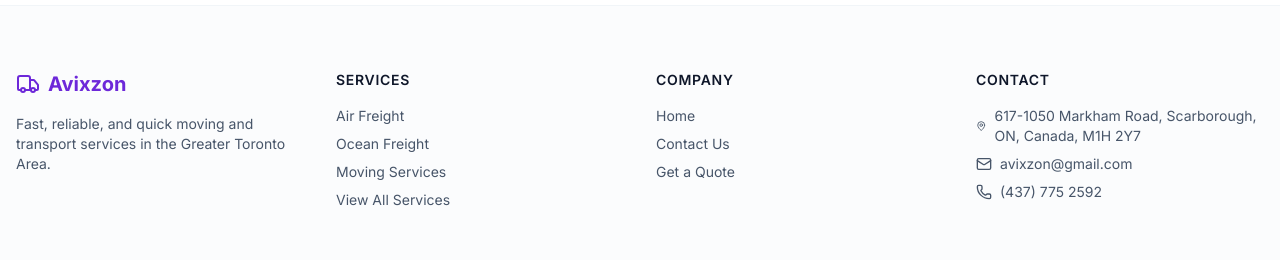
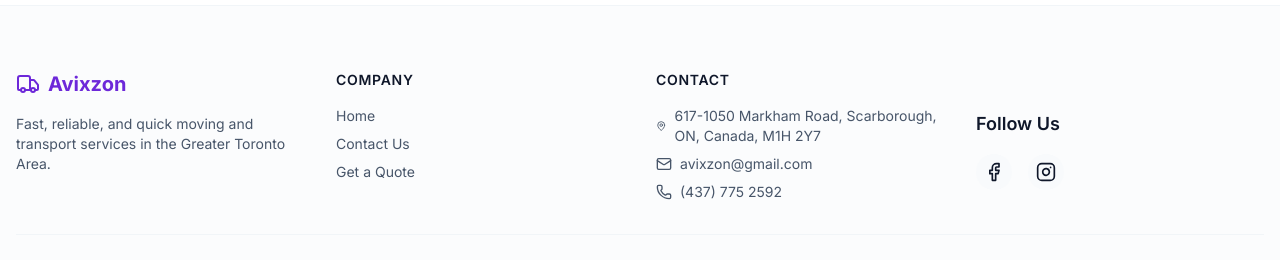
Before and after one commit to shivanshudwivedi/Avixzon, a Next.js app: page /contact in a window 1280 px wide. Shown: the part 1515-1775 px from the top of the page. Built offline with nearby package versions, Linux system fonts and the light colour scheme.

Commit message:
Footer change

```diff
--- a/src/components/layout/footer.tsx
+++ b/src/components/layout/footer.tsx
@@ -14,15 +14,6 @@ export function Footer() {
             <p className="text-sm text-muted-foreground">
               Fast, reliable, and quick moving and transport services in the Greater Toronto Area.
             </p>
-          </div>
-          <div>
-            <h3 className="mb-4 text-sm font-semibold uppercase tracking-wider">Services</h3>
-            <ul className="space-y-2 text-sm text-muted-foreground">
-              <li><Link href="/services" className="hover:text-primary">Air Freight</Link></li>
-              <li><Link href="/services" className="hover:text-primary">Ocean Freight</Link></li>
-              <li><Link href="/services" className="hover:text-primary">Moving Services</Link></li>
-              <li><Link href="/services" className="hover:text-primary">View All Services</Link></li>
-            </ul>
           </div>
           <div>
             <h3 className="mb-4 text-sm font-semibold uppercase tracking-wider">Company</h3>
```
